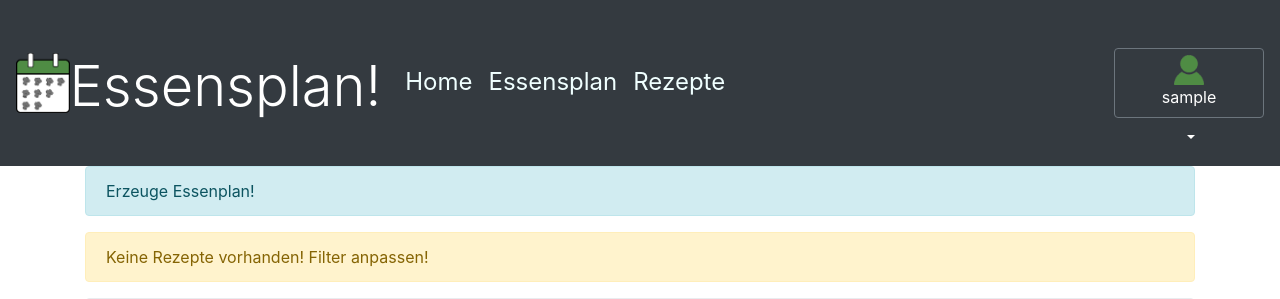
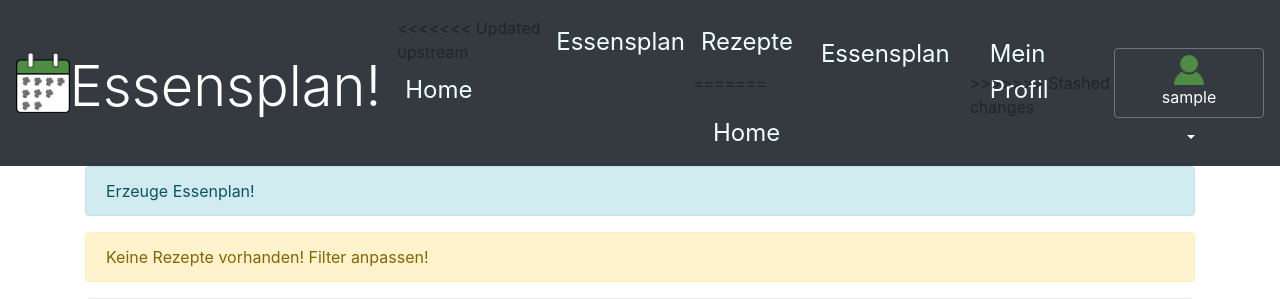
Before and after one commit to FreshMax9000/Essenswebsite, a Django app: page /Essensplan/ in a window 1280 px wide. Shown: the top 299 px of the page. Run offline with Django 3.2, Linux system fonts and the light colour scheme; the visitor is signed in with stand-in values (Sample User, id 1); data comes from the database, SQL or seed files in the repository; data that the repository does not hold is empty; some libraries are stand-ins or nearby versions.

Commit message:
Update base.html

```diff
--- a/foodplaner/foodApp/templates/foodApp/base.html
+++ b/foodplaner/foodApp/templates/foodApp/base.html
@@ -28,6 +28,7 @@
         <div class="collapse navbar-collapse" id="navbarsExampleDefault" style="height: 150px">
           <ul class="navbar-nav mr-auto">
             <li class="nav-item">
+<<<<<<< Updated upstream
               <a class="nav-link" href="{% url 'foodApp:home' %}" style="font-size: x-large; height: 55px; color:azure ;">Home<span class="sr-only">(current)</span></a>
             </li>
             <li class="nav-item">
@@ -35,6 +36,15 @@
             </li>
             <li class="nav-item">
               <a class="nav-link" href="{% url 'foodApp:recipesList' %}" style="font-size: x-large; height: 55px; color:azure ;">Rezepte</a>
+=======
+              <a class="nav-link" href="{% url 'foodApp:home' %}" style="font-size: x-large; height: 55px; color:azure ; padding: 20px;">Home<span class="sr-only">(current)</span></a>
+            </li>
+            <li class="nav-item">
+              <a class="nav-link" href="{% url 'foodApp:foodplan' %}" style="font-size: x-large; height: 55px; color:azure ; padding: 20px;">Essensplan</a>
+            </li>
+            <li class="nav-item">
+              <a class="nav-link" href="{% url 'foodApp:myprofil' %}" style="font-size: x-large; height: 55px; color:azure ; padding: 20px;">Mein Profil</a>
+>>>>>>> Stashed changes
             </li>
           </ul>
           <!-- Login/Logout -->
```
